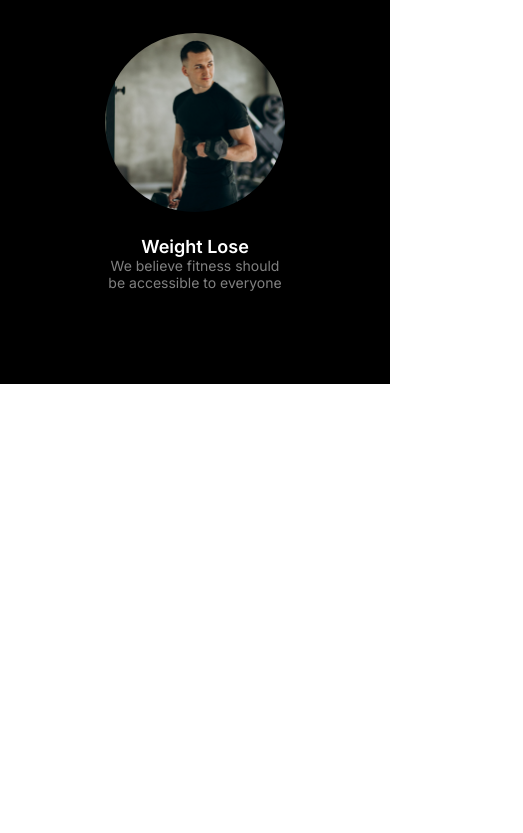
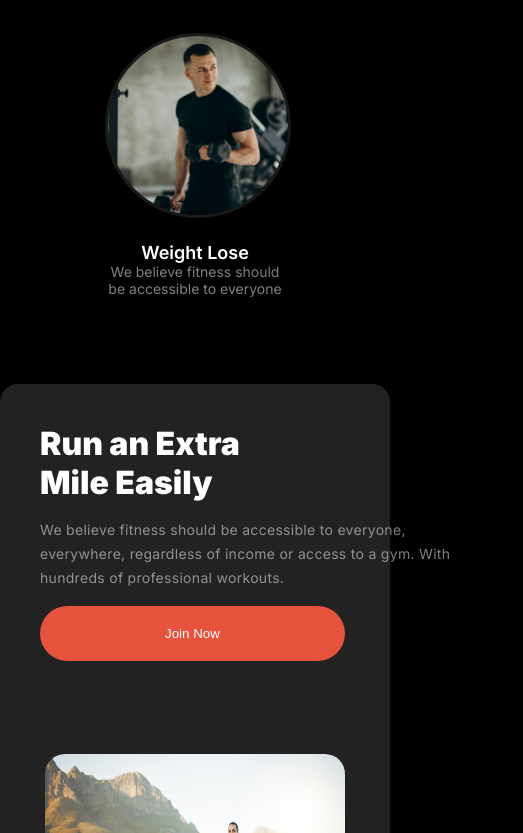
Before and after one commit to itbaijit/fitness-website, a plain HTML site: page index.html in a window 390 px wide. Shown: the part 2060-2893 px from the top of the page, 523 px wide, since content can reach past the window. Before the commit the page ends 2444 px from the top, so only its background shows below. Drawn offline with Linux system fonts and the light colour scheme; a web font is replaced by a local one.

Commit message:
new section done

```diff
--- a/css/style.css
+++ b/css/style.css
@@ -18,6 +18,10 @@ header{
     padding: 57px 190px;
     max-width: 1440px;
     max-height: 615px;
+}
+
+body{
+    background-color: black;
 }
 
 /* header{
@@ -228,7 +232,7 @@ font-weight: 400;
     font-family: Inter;
     font-size: 3rem;
     font-weight: 900;
-    text-align: center;
+
 }
 
 .description-text{
@@ -238,7 +242,7 @@ font-weight: 400;
     font-weight: 400;
     line-height: 24px;
     letter-spacing: 0.3px;
-    text-align: center;
+
 }
 
 .habit-section{
@@ -274,6 +278,8 @@ font-weight: 400;
             height: auto;
             border-radius: 50%;
             margin-bottom: 20px;
+            border: 3px solid rgba(48, 48, 48, 0.54);
+
 }
 
 .card-h3{
@@ -295,8 +301,37 @@ font-weight: 400;
 
 
 
+.single-cards{
+    border-radius: 18px;
+    background: rgb(34, 34, 34);
+    display: flex;
+    align-items: center;
+    max-width: 1044px;
+    max-height: 341px;
+    margin: 0 auto;
+    justify-content: space-between;
+}
 
+.card-item{
+    display: flex;
+}
 
+.right-side img{
+    width: 366px;
+    height: 300px;
+    border-radius: 20px;
+}
+
+.right-side{
+    padding: 60px 30px 60px 0;
+}
+
+.left-side{
+    height: 290px;
+    width: 443px;
+    padding: 40px;
+    margin: auto 0;
+}
 
 
 
@@ -480,4 +515,45 @@ font-weight: 400;
         font-weight: 400;
     }
 
+
+    .single-cards{
+        border-radius: 18px;
+        background: rgb(34, 34, 34);
+        display: block;
+        align-items: center;
+        max-width: 393px;
+        max-height: 700px;
+        margin: 0 auto;
+        justify-content: space-between;
+    }
+
+    .card-item{
+        display: flex;
+    }
+
+    .right-side img{
+        width: 100%;
+        border-radius: 20px;
+        margin: 0 auto;
+    }
+
+    .right-side{
+        padding: 0 45px 45px 45px;
+    }
+
+    .left-side{
+        height: 290px;
+        padding: 40px;
+        margin: auto 0;
+    }
+
+    .tcenter{
+        text-align: center;
+    }
+
+    #btnx{
+        text-align: center;
+        padding: 20px 125px;
+    }
+
 }
--- a/index.html
+++ b/index.html
@@ -86,8 +86,8 @@
 
 <div class="habits">
 <div class="habit-section">
-    <h2 class="title-text">Change Your Habits</h2>
-    <p class="description-text">We believe fitness should be accessible to everyone, everywhere, regardless of income or access to a gym.</p>
+    <h2 class="title-text tcenter">Change Your Habits</h2>
+    <p class="description-text tcenter">We believe fitness should be accessible to everyone, everywhere, regardless of income or access to a gym.</p>
     <div class="cards">
     <div class="image-card">
         <img src="./images/image 3.png" alt="" class="round-img">
@@ -114,5 +114,31 @@
 </div>
 
 
+<!-- Join now section started -->
+
+
+<div class="single-cards">
+
+    <div class="left-side">
+        <h2 class="title-text">Run an Extra <br>
+            Mile Easily</h2>
+            <div class="space"></div>
+        <p class="description-text">
+            We believe fitness should be accessible to everyone, everywhere, regardless of income or access to a gym. With hundreds of professional workouts.
+        </p>
+        <div class="space"></div>
+        <div class="space1"></div>
+        <button id="btnx" class="primary-btn main-orange-bg white">Join Now</button>
+    </div>
+    <div class="right-side">
+        <img src="./images/run.jpg" alt="">
+    </div>
+
+</div>
+
+
+<!-- Join now section end -->
+
+
 </body>
 </html>
```
